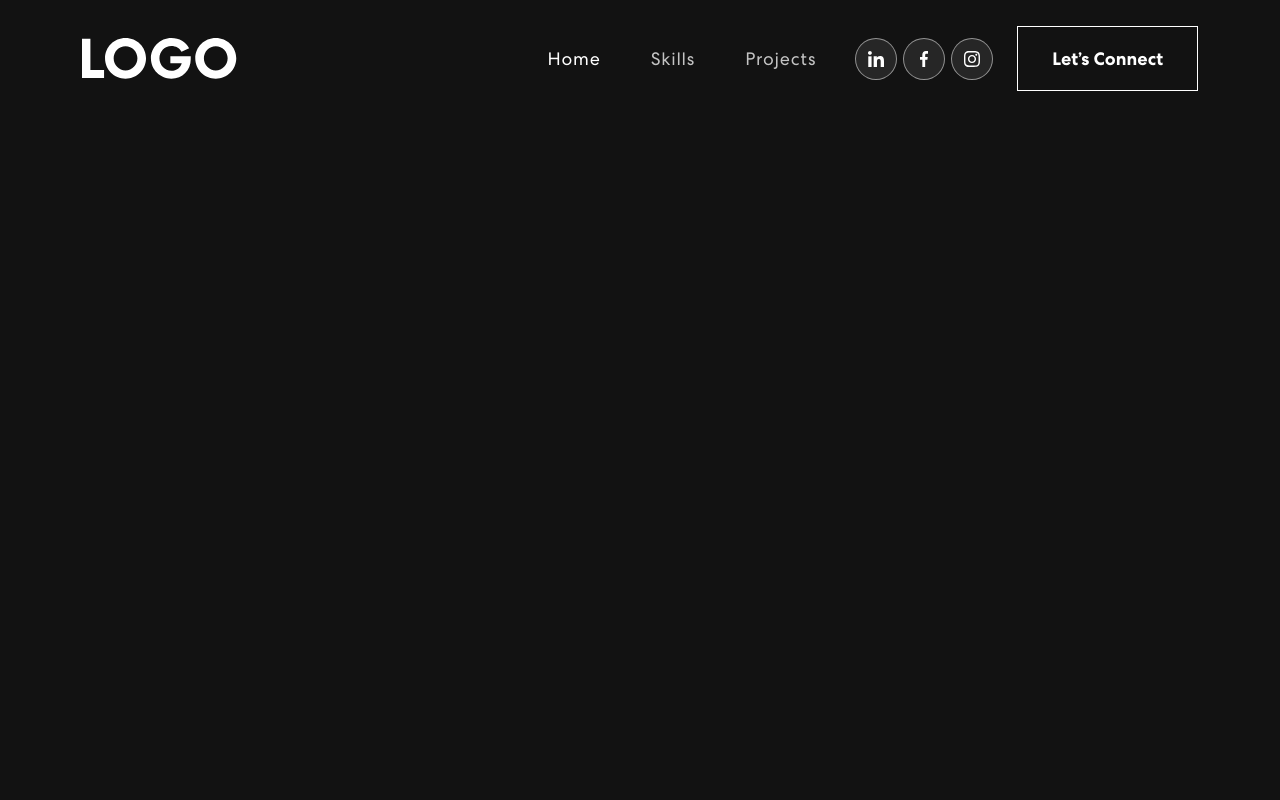
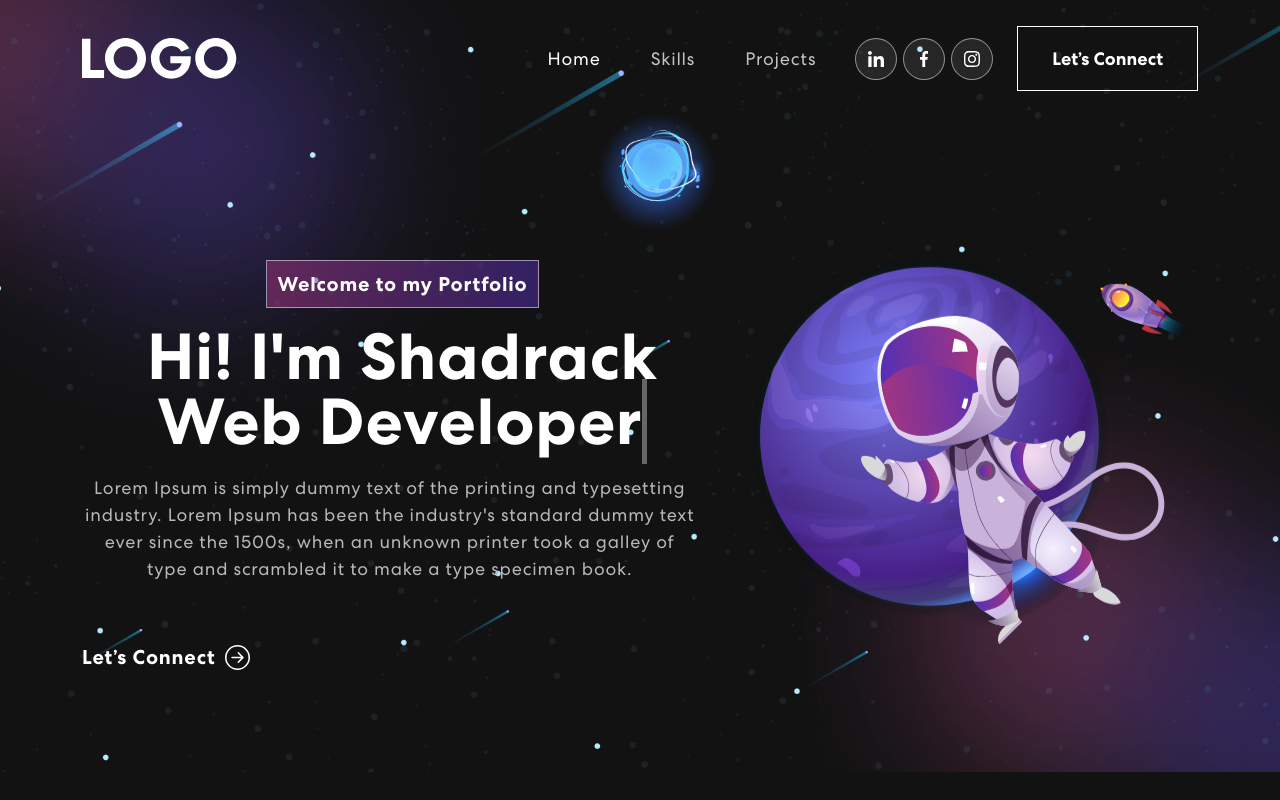
Before and after one commit to kiokoshedy/personal-portfolio, a React (Create React App) app: page / in a window 1280 px wide. Built offline with nearby package versions, Linux system fonts and the light colour scheme.

Commit message:
added the top banner for the portfolio

```diff
--- a/package.json
+++ b/package.json
@@ -9,6 +9,7 @@
     "bootstrap": "^5.3.2",
     "react": "^18.2.0",
     "react-bootstrap": "^2.9.1",
+    "react-bootstrap-icons": "^1.10.3",
     "react-dom": "^18.2.0",
     "react-scripts": "5.0.1",
     "web-vitals": "^2.1.4"
--- a/src/App.css
+++ b/src/App.css
@@ -264,3 +264,74 @@
     transform: rotate(360deg);
   }
 }
+
+
+/************ Banner Css ************/
+.banner {
+  margin-top: 0;
+  padding: 260px 0 100px 0;
+  background-image: url('./utils/images/banner-bg.png');
+  background-position: top center;
+  background-size: cover;
+  background-repeat: no-repeat;
+}
+.banner .tagline {
+  font-weight: 700;
+  letter-spacing: 0.8px;
+  padding: 8px 10px;
+  background: linear-gradient(90.21deg, rgba(170, 54, 124, 0.5) -5.91%, rgba(74, 47, 189, 0.5) 111.58%);
+  border: 1px solid rgba(255, 255, 255, 0.5);
+  font-size: 20px;
+  margin-bottom: 16px;
+  display: inline-block;
+}
+.banner h1 {
+  font-size: 65px;
+  font-weight: 700;
+  letter-spacing: 0.8px;
+  line-height: 1;
+  margin-bottom: 20px;
+  display: block;
+}
+.banner p {
+  color: #B8B8B8;
+  font-size: 18px;
+  letter-spacing: 0.8px;
+  line-height: 1.5em;
+  width: 96%;
+}
+.banner button {
+  color: #fff;
+  font-weight: 700;
+  font-size: 20px;
+  margin-top: 60px;
+  letter-spacing: 0.8px;
+  display: flex;
+  align-items: center;
+}
+.banner button svg {
+  font-size: 25px;
+  margin-left: 10px;
+  transition: 0.3s ease-in-out;
+  line-height: 1;
+}
+.banner button:hover svg {
+  margin-left: 25px;
+}
+.banner img {
+  animation: updown 3s linear infinite;
+}
+@keyframes updown {
+    0% {
+        transform: translateY(-20px);
+    }
+    50% {
+        transform: translateY(20px);
+    }
+    100% {
+        transform: translateY(-20px);
+    }
+}
+.txt-rotate > .wrap {
+  border-right: 0.08em solid #666;
+}
--- a/src/App.js
+++ b/src/App.js
@@ -1,12 +1,14 @@
 import logo from './logo.svg';
 import './App.css';
 import { NavBar } from './components/NavBar';
+import { Banner } from './components/Banner';
 import 'bootstrap/dist/css/bootstrap.min.css'
 
 function App() {
   return (
     <div className="App">
       <NavBar/>
+      <Banner/>
     </div>
   );
 }
--- /dev/null
+++ b/src/components/Banner.js
@@ -0,0 +1,64 @@
+import { useState, useEffect } from "react";
+import { Container, Row, Col} from "react-bootstrap";
+import { ArrowRightCircle } from 'react-bootstrap-icons';
+import headerImg from "../utils/images/header-img.svg";
+
+export const Banner = () => {
+
+    const [loopNum, setLoopNum] = useState(0);
+    const [isDeleting, setIsDeleting] = useState(false);
+    const [text, setText] = useState("");
+    const [delta, setDelta] = useState(300 - Math.random() * 100);
+    const toRotate = ["Web Developer", "Web Designer", "UI/UX Designer"];
+    const period = 2000;
+
+    useEffect(() => {
+        let ticker = setInterval(() => {
+          tick();
+        }, delta);
+
+        return () => { clearInterval(ticker) };
+      }, [text])
+
+      const tick = () => {
+        let i = loopNum % toRotate.length;
+        let fullText = toRotate[i];
+        let updatedText = isDeleting ? fullText.substring(0, text.length - 1) : fullText.substring(0, text.length + 1);
+
+        setText(updatedText);
+
+        if (isDeleting) {
+          setDelta(prevDelta => prevDelta / 2);
+        }
+
+        if (!isDeleting && updatedText === fullText) {
+          setIsDeleting(true);
+          setDelta(period);
+        } else if (isDeleting && updatedText === '') {
+          setIsDeleting(false);
+          setLoopNum(loopNum + 1);
+          setDelta(500);
+        }
+      }
+
+    return (
+        <section className="banner" id="home">
+            <Container>
+                <Row className="aligh-items-center">
+                    <Col xs={12} md={6} xl={7}>
+
+                            <span className="tagline">Welcome to my Portfolio</span>
+                            <h1>{`Hi! I'm Shadrack `} <span className="txt-rotate" dataPeriod="1000" data-rotate='[ "Web Developer", "Web Designer", "UI/UX Designer" ]'><span className="wrap">{text}</span></span></h1>
+                            <p>Lorem Ipsum is simply dummy text of the printing and typesetting industry. Lorem Ipsum has been the industry's standard dummy text ever since the 1500s, when an unknown printer took a galley of type and scrambled it to make a type specimen book.</p>
+                            <button onClick={() => console.log('connect')}>Let’s Connect <ArrowRightCircle size={25} /></button>
+
+                    </Col>
+                    <Col xs={12} md={6} xl={5}>
+
+                        <img src={headerImg} alt="Header Img"/>
+            </Col>
+            </Row>
+            </Container>
+        </section>
+    )
+}
```
Also changed, not shown: 1 other file (tests, documents, lock files or other folders).
